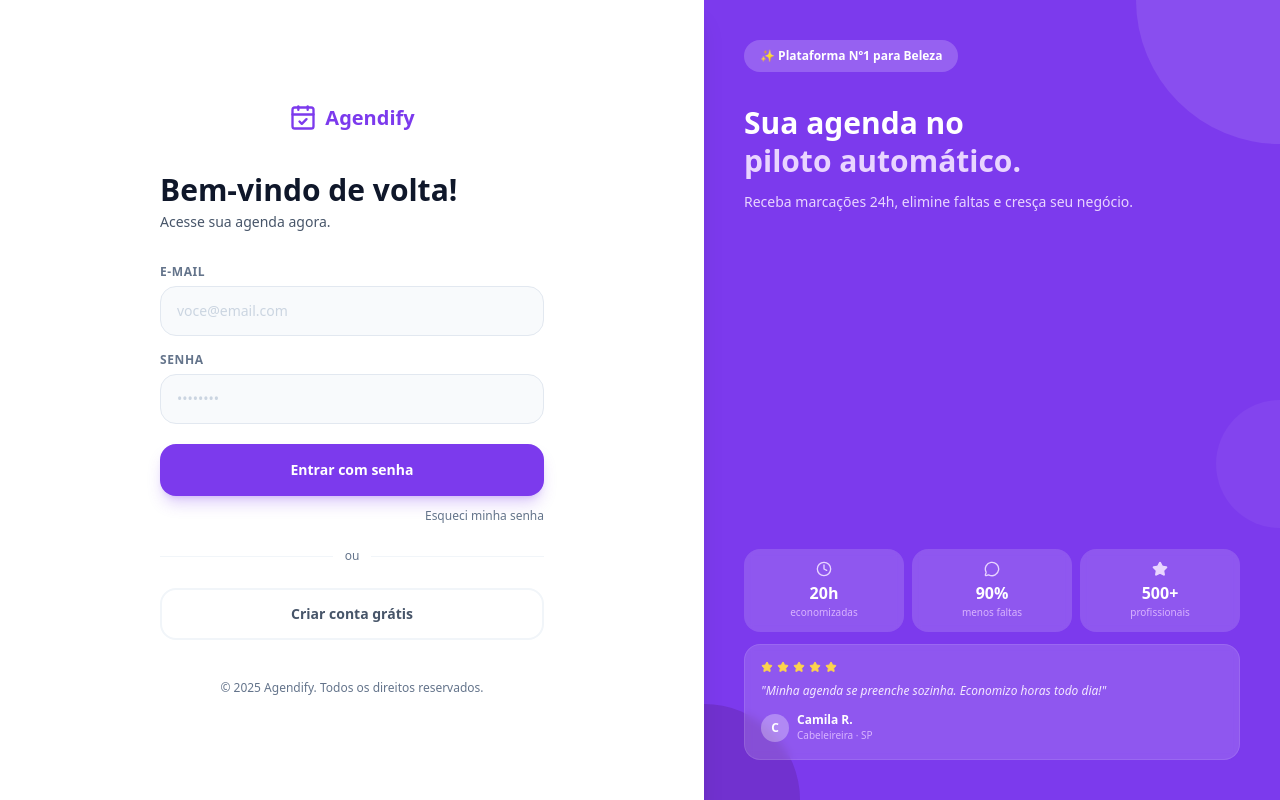
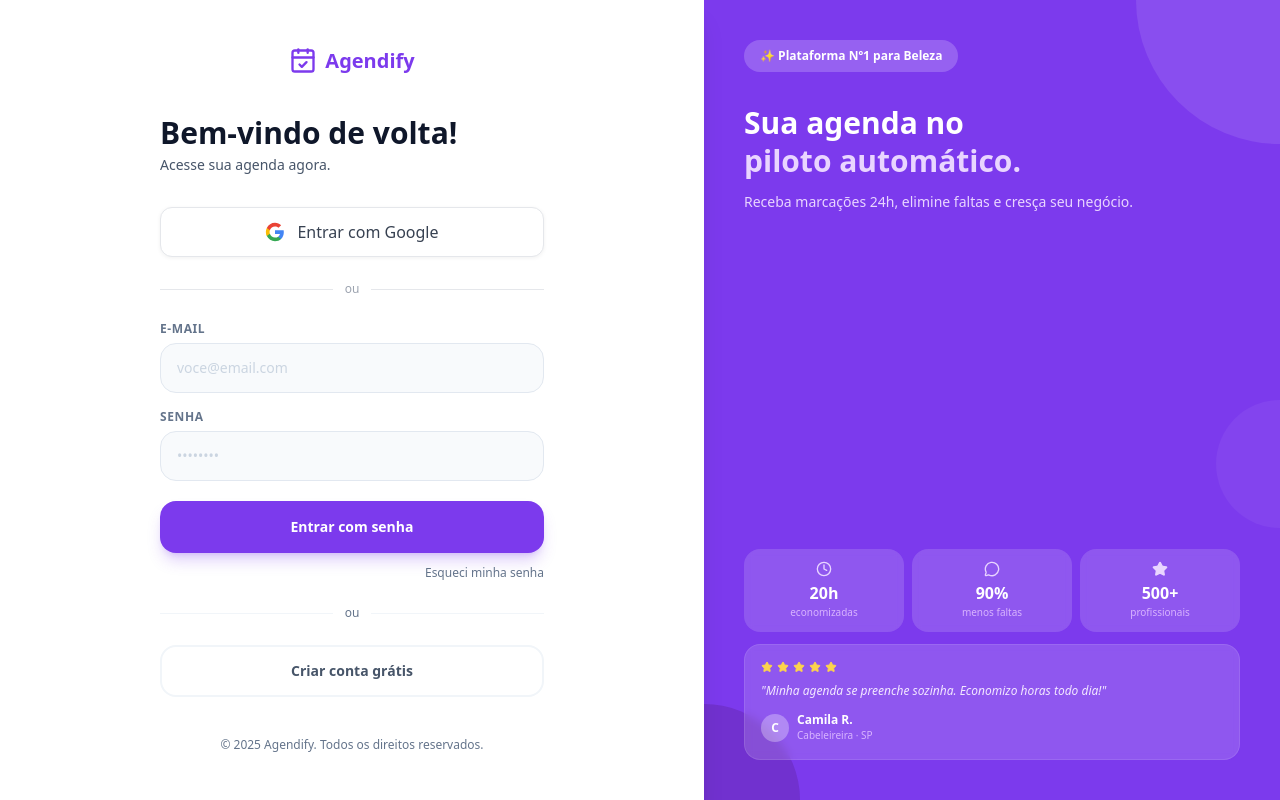
Before and after one commit to gmmktdigital2021-pixel/Agendify, a Next.js app: page /login in a window 1280 px wide. Built offline with nearby package versions, Linux system fonts and the light colour scheme; no server answers.

Commit message:
feat: botão de login com Google OAuth

```diff
--- a/app/login/page.tsx
+++ b/app/login/page.tsx
@@ -131,6 +131,40 @@
             )}
 
             <form onSubmit={handleLogin} className="flex flex-col gap-4">
+              {/* Botão Google */}
+              <button
+                type="button"
+                onClick={async () => {
+                  const { createBrowserClient } = await import("@supabase/ssr");
+                  const supabase = createBrowserClient(
+                    process.env.NEXT_PUBLIC_SUPABASE_URL!,
+                    process.env.NEXT_PUBLIC_SUPABASE_ANON_KEY!
+                  );
+                  await supabase.auth.signInWithOAuth({
+                    provider: "google",
+                    options: {
+                      redirectTo: `${window.location.origin}/dashboard`,
+                    },
+                  });
+                }}
+                className="w-full flex items-center justify-center gap-3 bg-white border border-gray-200 text-gray-700 py-3 rounded-xl font-medium hover:bg-gray-50 hover:border-gray-300 transition shadow-sm"
+              >
+                <svg width="20" height="20" viewBox="0 0 24 24">
+                  <path fill="#4285F4" d="M22.56 12.25c0-.78-.07-1.53-.2-2.25H12v4.26h5.92c-.26 1.37-1.04 2.53-2.21 3.31v2.77h3.57c2.08-1.92 3.28-4.74 3.28-8.09z"/>
+                  <path fill="#34A853" d="M12 23c2.97 0 5.46-.98 7.28-2.66l-3.57-2.77c-.98.66-2.23 1.06-3.71 1.06-2.86 0-5.29-1.93-6.16-4.53H2.18v2.84C3.99 20.53 7.7 23 12 23z"/>
+                  <path fill="#FBBC05" d="M5.84 14.09c-.22-.66-.35-1.36-.35-2.09s.13-1.43.35-2.09V7.07H2.18C1.43 8.55 1 10.22 1 12s.43 3.45 1.18 4.93l2.85-2.22.81-.62z"/>
+                  <path fill="#EA4335" d="M12 5.38c1.62 0 3.06.56 4.21 1.64l3.15-3.15C17.45 2.09 14.97 1 12 1 7.7 1 3.99 3.47 2.18 7.07l3.66 2.84c.87-2.6 3.3-4.53 6.16-4.53z"/>
+                </svg>
+                Entrar com Google
+              </button>
+
+              {/* Divisor */}
+              <div className="flex items-center gap-3 my-2">
+                <div className="flex-1 h-px bg-gray-200" />
+                <span className="text-xs text-gray-400">ou</span>
+                <div className="flex-1 h-px bg-gray-200" />
+              </div>
+
               <div>
                 <label className="block text-xs font-bold text-slate-500 mb-1.5 uppercase tracking-wider">E-mail</label>
                 <input
```
